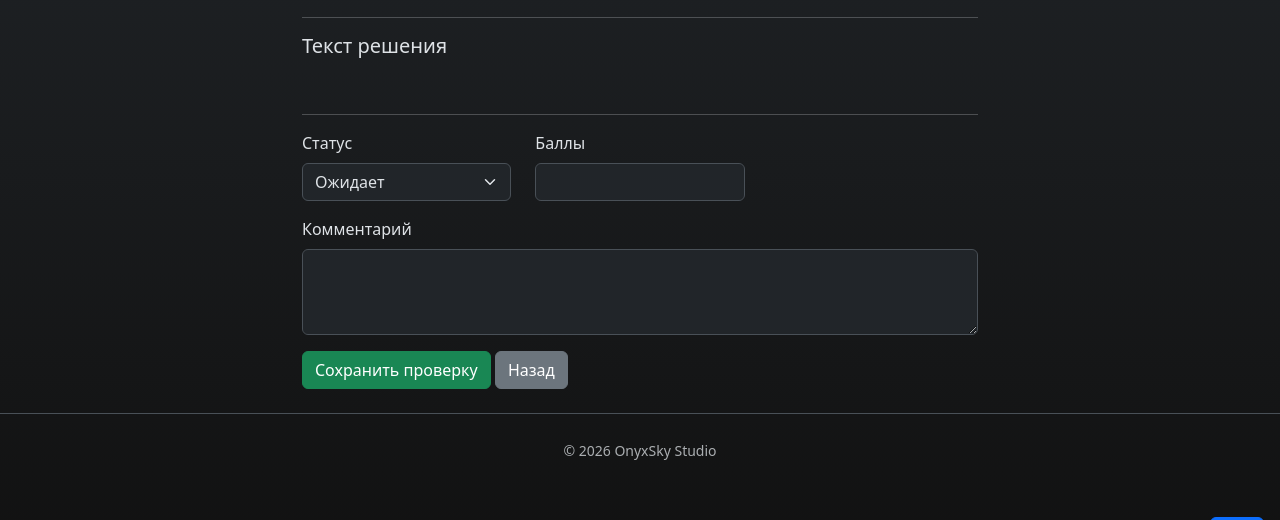
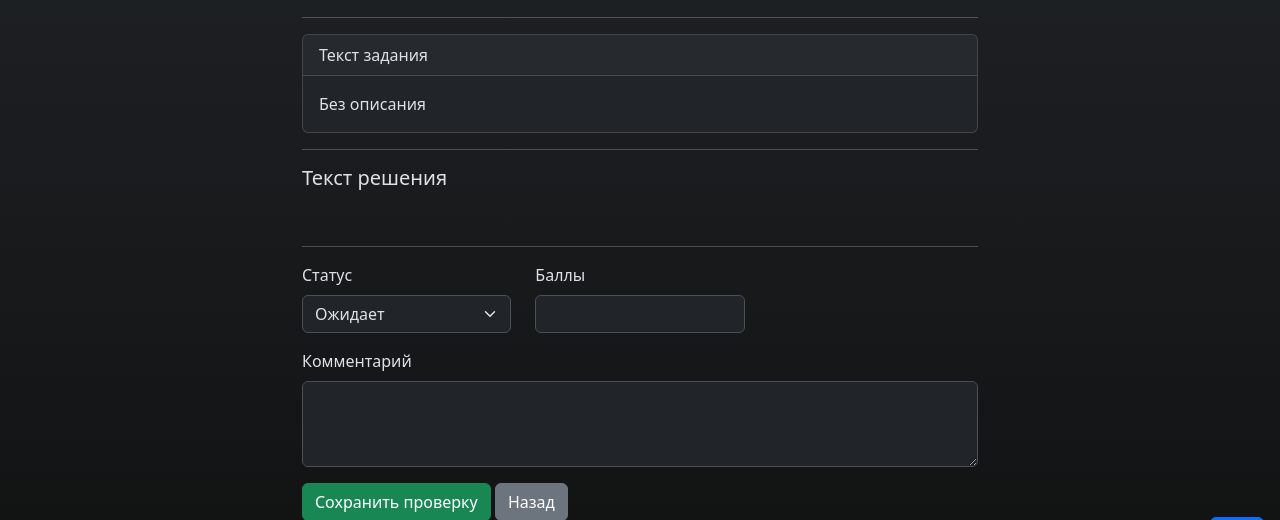
Before and after one commit to NaoTomori0/LMSProject, a Flask app: template app/templates/admin/submission_detail.html in a window 1280 px wide. Shown: the part 229-749 px from the top of the page. Run offline with Flask 3, Linux system fonts and the light colour scheme; the template is opened without the code that fills it, so the values that code supplies are empty.

Commit message:
Update submission_detail.html

```diff
--- a/app/templates/admin/submission_detail.html
+++ b/app/templates/admin/submission_detail.html
@@ -13,6 +13,14 @@
   <p><strong>Дата отправки:</strong>{{ submission.created_at | localtime(utc_offset) }}</p>
   <hr>
 
+  <div class="card mb-3">
+    <div class="card-header">Текст задания</div>
+    <div class="card-body">
+      <p class="card-text">{{ submission.assignment.description or 'Без описания' }}</p>
+    </div>
+  </div>
+
+  <hr>
   <h5>Текст решения</h5>
   <pre class="p-3 rounded">{{ submission.answer_text }}</pre>
 
```
